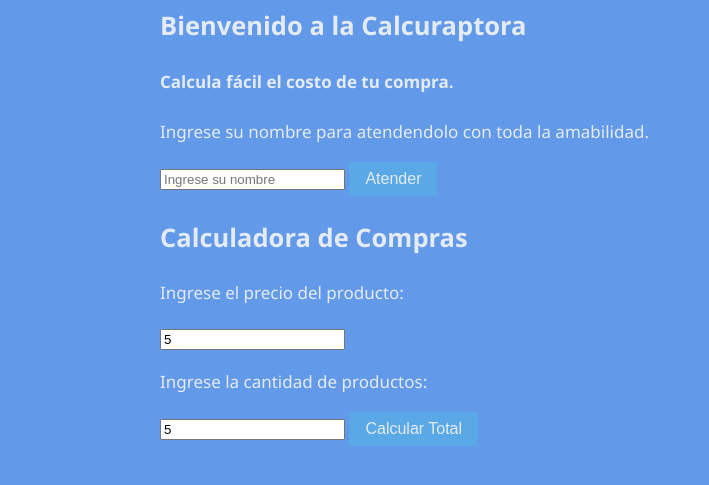
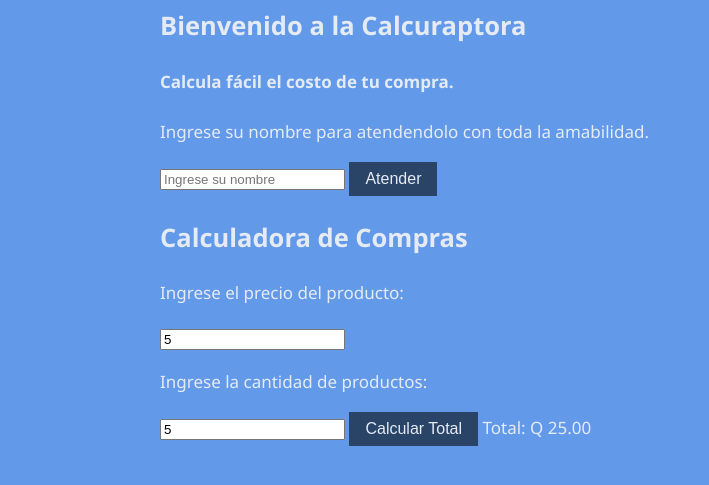
Before and after one commit to jjordano-creator/Final_0909-25-22905, a plain HTML site: page Index.html in a window 1280 px wide. Both pictures are taken after typing "5", "5" into the empty fields and a click on the button "Calcular Total". Shown: the part 95-580 px from the top of the page, without its empty margins (0-709 px from the left). Drawn offline with Linux system fonts and the light colour scheme.

Commit message:
terminao - Josue

```diff
--- a/Index.html
+++ b/Index.html
@@ -27,8 +27,28 @@
         <p>Ingrese la cantidad de productos:</p>
         <input type="number" id="cantidad" placeholder="Cantidad de productos (enteros por favorcito)">
         <button onclick="calcularCosto()">Calcular Total</button>
-        <h3 id="resultado"></h3>
+        <output id="resultado" aria-live="polite"></output>
     </div>
     <script src="script.js"></script>
+    <script>
+        function atenderCliente() {
+            const nombre = document.getElementById('nombre').value.trim();
+            document.getElementById('nombreMostrado').textContent = nombre || 'cliente';
+            document.getElementById('saludoContainer').style.display = 'block';
+        }
+
+        function calcularCosto() {
+            const precio = Number(document.getElementById('precio').value);
+            const cantidad = Number(document.getElementById('cantidad').value);
+            const resultado = document.getElementById('resultado');
+
+            if (!Number.isFinite(precio) || precio <= 0 || !Number.isInteger(cantidad) || cantidad <= 0) {
+                resultado.textContent = 'Ingrese un precio y una cantidad válida.';
+                return;
+            }
+
+            resultado.textContent = `Total: Q ${(precio * cantidad).toFixed(2)}`;
+        }
+    </script>
 </body>
 </html>
--- a/styles.css
+++ b/styles.css
@@ -1,7 +1,5 @@
 :root {
   --fondo: #6399e9;
-  --panel: #5c89c9;
-  --panel-claro: #1b3350;
   --borde: #2a4467;
   --texto: #e4ebf5;
   --texto-suave: #9db0c9;
@@ -35,7 +33,7 @@ main {
   padding-bottom: 1rem;
 }
 button {
-  background: var(--acento);
+  background: var(--borde);
   color: var(--texto);
   border: none;
   padding: 0.5rem 1rem;
```
